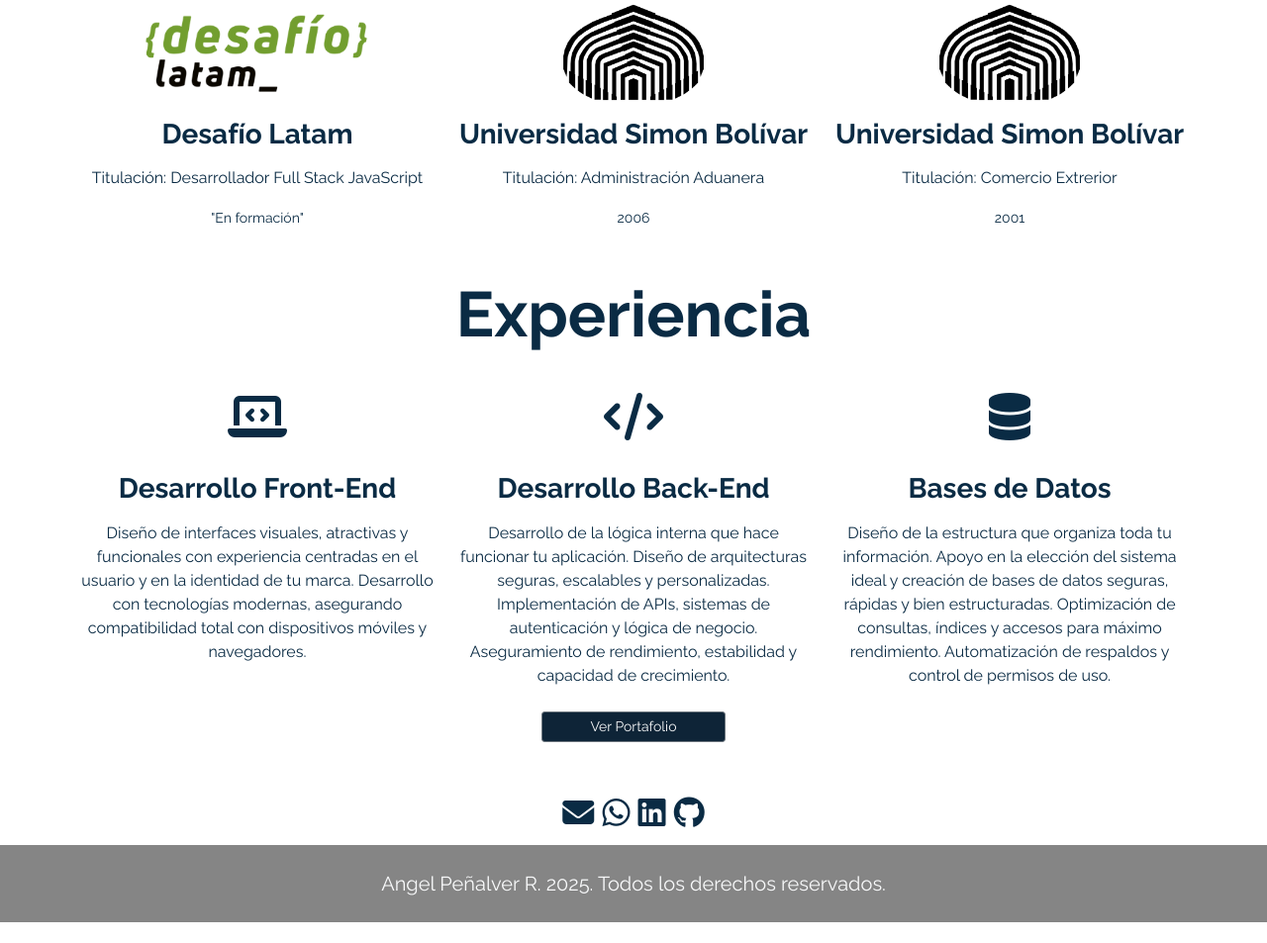
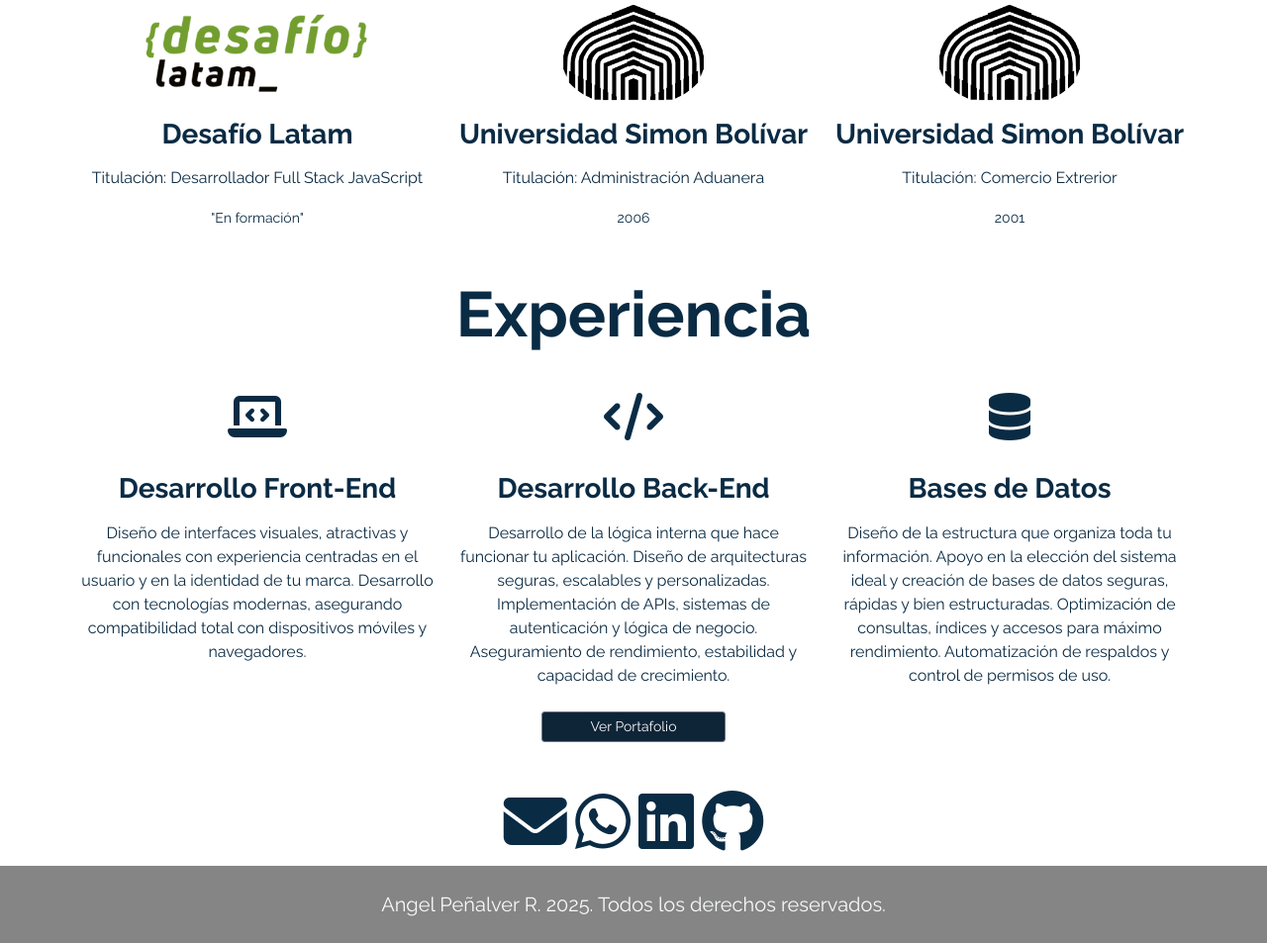
Before and after one commit to aepenalver/aepenalver.github.io, a plain HTML site: page index.html in a window 1280 px wide. Shown: the part 843-1796 px from the top of the page at 99% size. Before the commit the page ends 1775 px from the top, so only its background shows below. Drawn offline with nearby package versions, Linux system fonts and the light colour scheme.

Commit message:
modificacion del tamaño de los iconos de las redes sociales

```diff
--- a/assets/css/style.css
+++ b/assets/css/style.css
@@ -63,6 +63,10 @@ a i:hover {
     color: #0a2b44;
 }
 
+.rrssize{
+    font-size: 4rem;
+}
+
 @media (max-width: 768px) {
     #Hero-Section {
         background-size: 600px;
--- a/index.html
+++ b/index.html
@@ -108,10 +108,10 @@
 
         <section id="rrss">
             <div class="text-center fa-2x my-2">
-                <a href="mailto:angelpenalver@gmail.com" target="_blank"><i class="fa-solid fa-envelope"></i></a>
-                <a href="https://wa.me/56965180022" target="_blank"><i class="fa-brands fa-whatsapp"></i></a>
-                <a href="https://www.linkedin.com/in/angel-pe%C3%B1alver/" target="_blank"><i class="fa-brands fa-linkedin"></i></a>
-                <a href="https://github.com/aepenalver" target="_blank"><i class="fa-brands fa-github"></i></a>
+                <a href="mailto:angelpenalver@gmail.com" target="_blank"><i class="fa-solid fa-envelope rrssize"></i></a>
+                <a href="https://wa.me/56965180022" target="_blank"><i class="fa-brands fa-whatsapp rrssize"></i></a>
+                <a href="https://www.linkedin.com/in/angel-pe%C3%B1alver/" target="_blank"><i class="fa-brands fa-linkedin rrssize"></i></a>
+                <a href="https://github.com/aepenalver" target="_blank"><i class="fa-brands fa-github rrssize"></i></a>
             </div>
         </section>
 
```
